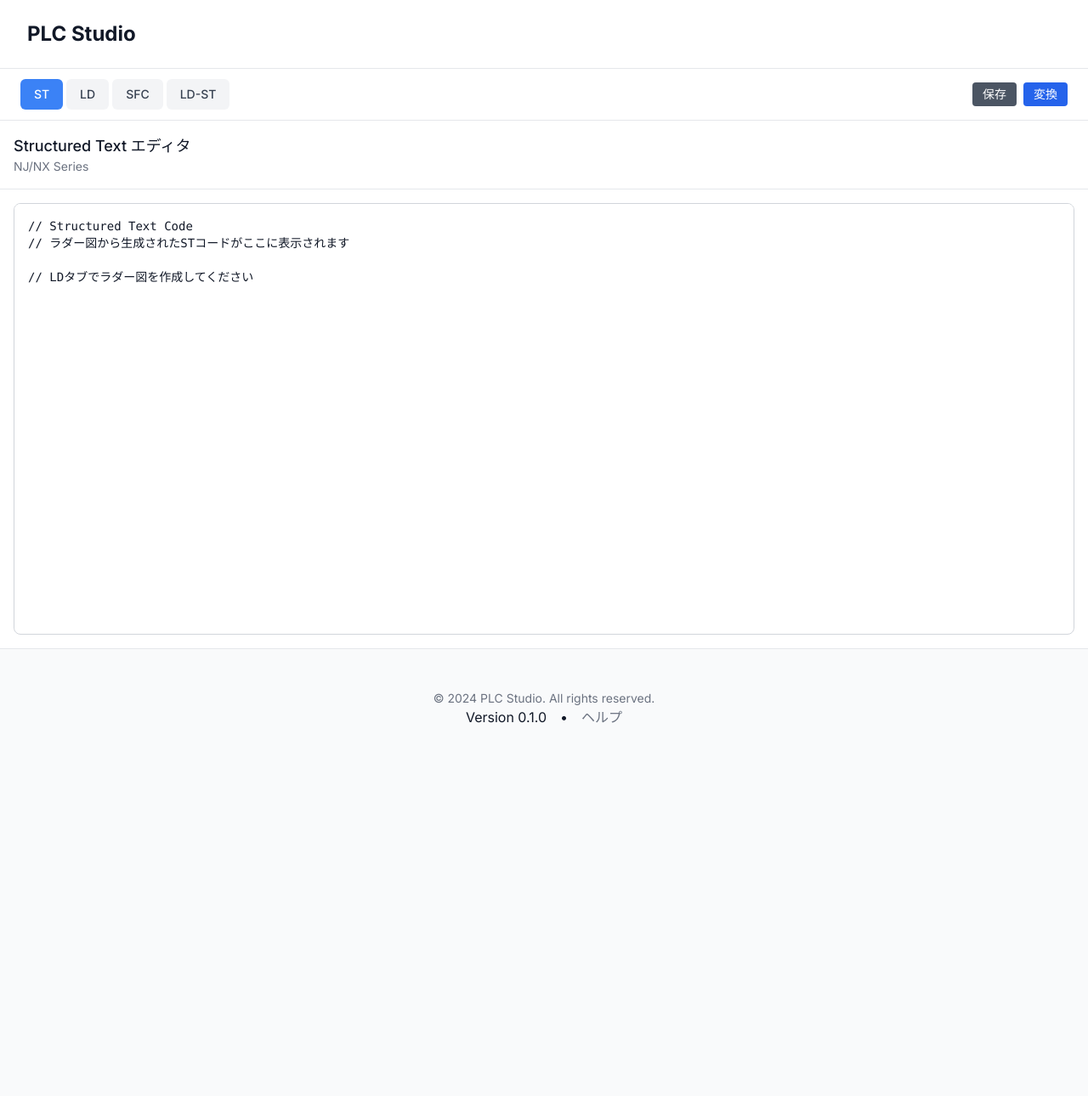
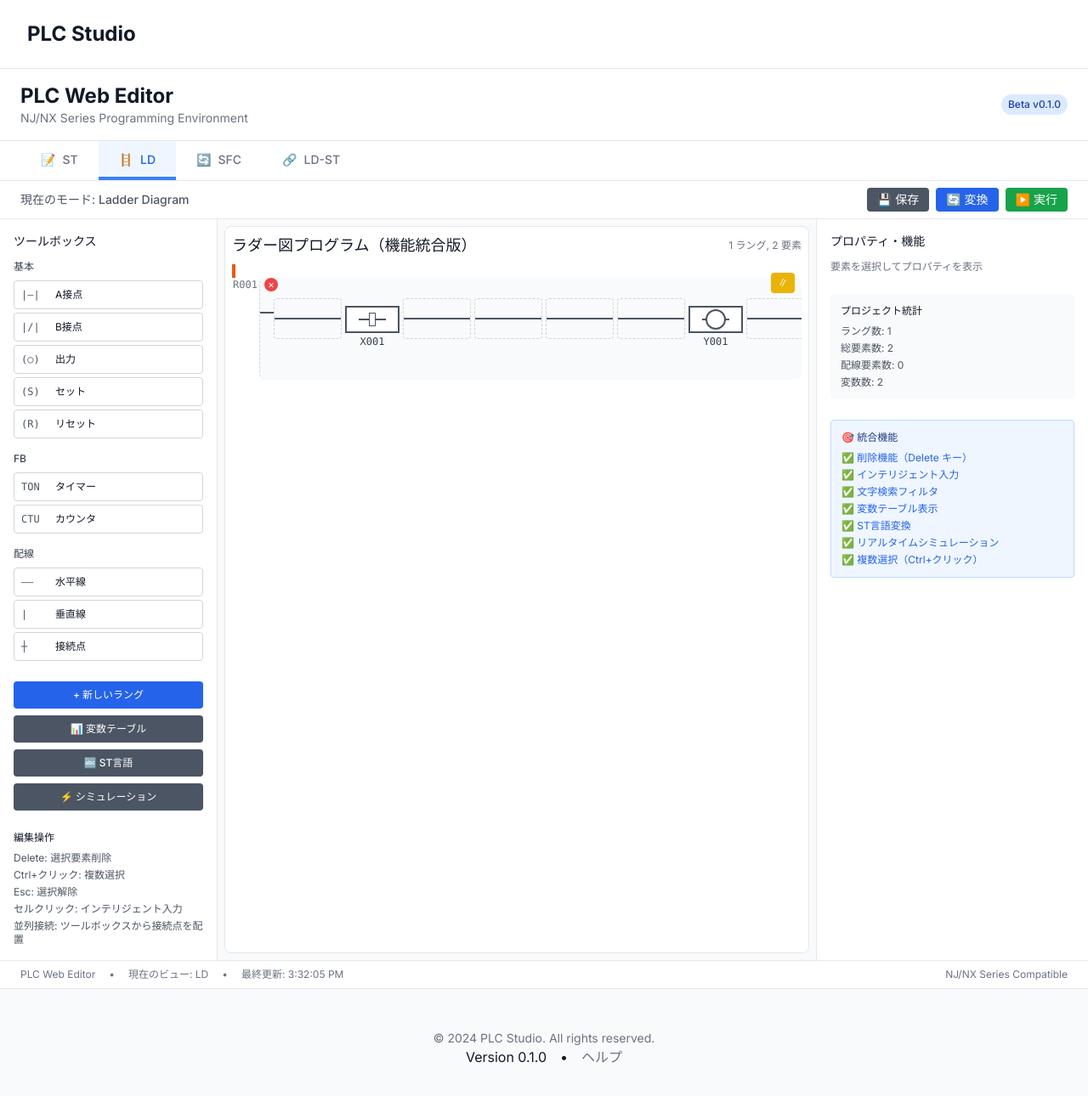
Before and after one commit to Yuga-Otake/PLCProgramming, a Next.js app: page / in a window 1280 px wide. Shown: the top 1290 px of the page at 85% size. Before the commit the page ends 904 px from the top, so only its background shows below. Built offline with nearby package versions, Linux system fonts and the light colour scheme.

Commit message:
Restore full PLC Editor functionality with proper layout and all editor views

```diff
--- a/src/widgets/plc-editor/index.tsx
+++ b/src/widgets/plc-editor/index.tsx
@@ -7,14 +7,14 @@ import { SFCEditor } from '../../features/sfc-editor/components/sfc-editor';
 import { LadderInSTEditor } from '../../features/ladder-in-st-editor/components/ladder-in-st-editor';
 
 export default function PLCEditor(): JSX.Element {
-  const [currentView, setCurrentView] = useState<PLCViewType>(PLCViewType.ST);
+  const [currentView, setCurrentView] = useState<PLCViewType>(PLCViewType.LD);
   const [generatedSTCode, setGeneratedSTCode] = useState<string>('// Structured Text Code\n// ラダー図から生成されたSTコードがここに表示されます\n\n// LDタブでラダー図を作成してください');
 
   const views = [
-    { id: PLCViewType.ST, name: 'ST', label: 'Structured Text' },
-    { id: PLCViewType.LD, name: 'LD', label: 'Ladder Diagram' },
-    { id: PLCViewType.SFC, name: 'SFC', label: 'Sequential Function Chart' },
-    { id: PLCViewType.LADDER_IN_ST, name: 'LD-ST', label: 'Ladder in ST' },
+    { id: PLCViewType.ST, name: 'ST', label: 'Structured Text', icon: '📝' },
+    { id: PLCViewType.LD, name: 'LD', label: 'Ladder Diagram', icon: '🪜' },
+    { id: PLCViewType.SFC, name: 'SFC', label: 'Sequential Function Chart', icon: '🔄' },
+    { id: PLCViewType.LADDER_IN_ST, name: 'LD-ST', label: 'Ladder in ST', icon: '🔗' },
   ];
 
   // ラダーエディタからSTコード更新を受け取る
@@ -25,20 +25,53 @@ export default function PLCEditor(): JSX.Element {
   const renderEditor = () => {
     switch (currentView) {
       case PLCViewType.LD:
-        return <LadderEditor onCodeChange={handleCodeChange} />;
+        return (
+          <div className="h-full bg-white">
+            <LadderEditor onCodeChange={handleCodeChange} />
+          </div>
+        );
       case PLCViewType.SFC:
-        return <SFCEditor onCodeChange={handleCodeChange} />;
+        return (
+          <div className="h-full bg-white">
+            <SFCEditor onCodeChange={handleCodeChange} />
+          </div>
+        );
       case PLCViewType.LADDER_IN_ST:
-        return <LadderInSTEditor onCodeChange={handleCodeChange} />;
+        return (
+          <div className="h-full bg-white">
+            <LadderInSTEditor onCodeChange={handleCodeChange} />
+          </div>
+        );
       case PLCViewType.ST:
         return (
-          <div className="h-full flex flex-col">
-            <div className="bg-white border-b border-gray-200 p-4">
+          <div className="h-full flex flex-col bg-white">
+            {/* STエディタヘッダー */}
+            <div className="bg-gray-50 border-b border-gray-200 p-4">
+              <div className="flex items-center justify-between">
+                <div>
                   <h2 className="text-lg font-medium text-gray-900">Structured Text エディタ</h2>
-              <p className="text-sm text-gray-500">NJ/NX Series</p>
+                  <p className="text-sm text-gray-500">NJ/NX Series PLCプログラミング</p>
                 </div>
+                <div className="flex items-center space-x-2">
+                  <button
+                    onClick={() => {
+                      navigator.clipboard.writeText(generatedSTCode);
+                      alert('STコードをクリップボードにコピーしました！');
+                    }}
+                    className="px-3 py-1 text-xs bg-blue-600 text-white rounded hover:bg-blue-700"
+                  >
+                    📋 コピー
+                  </button>
+                  <button className="px-3 py-1 text-xs bg-green-600 text-white rounded hover:bg-green-700">
+                    ✓ 構文チェック
+                  </button>
+                </div>
+              </div>
+            </div>
+
+            {/* STコードエディタ */}
             <div className="flex-1 p-4">
-              <div className="h-full border border-gray-300 rounded-lg overflow-hidden">
+              <div className="h-full border border-gray-300 rounded-lg overflow-hidden bg-white">
                 <textarea
                   value={generatedSTCode}
                   onChange={(e) => setGeneratedSTCode(e.target.value)}
@@ -48,26 +81,30 @@ export default function PLCEditor(): JSX.Element {
                 />
               </div>
             </div>
+
+            {/* ステータスバー */}
+            <div className="bg-gray-50 border-t border-gray-200 px-4 py-2 text-sm text-gray-600">
+              <div className="flex items-center justify-between">
+                <div className="flex items-center space-x-4">
+                  <span>行: {generatedSTCode.split('\n').length}</span>
+                  <span>文字数: {generatedSTCode.length}</span>
+                  <span className="text-green-600">● 準備完了</span>
+                </div>
+                <div>
+                  <span>ラダー図からの自動生成: {generatedSTCode.includes('Generated ST Code') ? '有効' : '手動編集'}</span>
+                </div>
+              </div>
+            </div>
           </div>
         );
       default:
         return (
-          <div className="flex h-full items-center justify-center text-gray-500">
+          <div className="flex h-full items-center justify-center text-gray-500 bg-white">
             <div className="text-center">
               <div className="mb-4">
-                <svg
-                  className="mx-auto h-12 w-12 text-gray-400"
-                  fill="none"
-                  viewBox="0 0 24 24"
-                  stroke="currentColor"
-                >
-                  <path
-                    strokeLinecap="round"
-                    strokeLinejoin="round"
-                    strokeWidth={2}
-                    d="M9 12h6m-6 4h6m2 5H7a2 2 0 01-2-2V5a2 2 0 012-2h5.586a1 1 0 01.707.293l5.414 5.414a1 1 0 01.293.707V19a2 2 0 01-2 2z"
-                  />
-                </svg>
+                <div className="mx-auto h-16 w-16 bg-gray-200 rounded-full flex items-center justify-center text-2xl">
+                  {views.find(v => v.id === currentView)?.icon || '⚙️'}
+                </div>
               </div>
               <h3 className="text-lg font-medium text-gray-900 mb-2">
                 {currentView} エディタ
@@ -76,7 +113,7 @@ export default function PLCEditor(): JSX.Element {
                 {views.find(v => v.id === currentView)?.label} 編集モード
               </p>
               <p className="text-xs text-gray-500">
-                実装準備中です。
+                実装準備中です。他のエディタをお試しください。
               </p>
             </div>
           </div>
@@ -85,39 +122,93 @@ export default function PLCEditor(): JSX.Element {
   };
 
   return (
-    <div className="h-full flex flex-col bg-white">
-      {/* Toolbar */}
-      <div className="flex items-center justify-between border-b border-gray-200 bg-white px-6 py-3">
-        <div className="flex space-x-1">
+    <div className="h-full flex flex-col bg-gray-100">
+      {/* メインヘッダー */}
+      <div className="bg-white border-b border-gray-200 shadow-sm">
+        <div className="px-6 py-4">
+          <div className="flex items-center justify-between">
+            <div>
+              <h1 className="text-2xl font-bold text-gray-900">PLC Web Editor</h1>
+              <p className="text-sm text-gray-500">NJ/NX Series Programming Environment</p>
+            </div>
+            <div className="flex items-center space-x-2">
+              <span className="px-2 py-1 bg-blue-100 text-blue-800 text-xs font-medium rounded-full">
+                Beta v0.1.0
+              </span>
+            </div>
+          </div>
+        </div>
+      </div>
+
+      {/* ナビゲーションタブ */}
+      <div className="bg-white border-b border-gray-200">
+        <div className="px-6">
+          <div className="flex space-x-0">
             {views.map((view) => (
               <button
                 key={view.id}
-              className={`px-4 py-2 text-sm font-medium rounded-md transition-colors ${
+                className={`px-6 py-3 text-sm font-medium border-b-2 transition-colors relative ${
                   currentView === view.id
-                  ? 'bg-blue-500 text-white'
-                  : 'bg-gray-100 text-gray-700 hover:bg-gray-200'
+                    ? 'border-blue-500 text-blue-600 bg-blue-50'
+                    : 'border-transparent text-gray-500 hover:text-gray-700 hover:border-gray-300'
                 }`}
                 onClick={() => setCurrentView(view.id)}
                 title={view.label}
               >
-              {view.name}
+                <div className="flex items-center space-x-2">
+                  <span>{view.icon}</span>
+                  <span>{view.name}</span>
+                </div>
+                {currentView === view.id && (
+                  <div className="absolute bottom-0 left-0 right-0 h-0.5 bg-blue-500"></div>
+                )}
               </button>
             ))}
           </div>
+        </div>
+      </div>
 
+      {/* ツールバー */}
+      <div className="bg-white border-b border-gray-200 px-6 py-2">
+        <div className="flex items-center justify-between">
+          <div className="flex items-center space-x-4">
+            <span className="text-sm text-gray-600">
+              現在のモード: <span className="font-medium">{views.find(v => v.id === currentView)?.label}</span>
+            </span>
+          </div>
           <div className="flex items-center space-x-2">
-          <button className="px-3 py-1 text-sm bg-gray-600 text-white rounded hover:bg-gray-700">
-            保存
+            <button className="px-3 py-1 text-sm bg-gray-600 text-white rounded hover:bg-gray-700 transition-colors">
+              💾 保存
             </button>
-          <button className="px-3 py-1 text-sm bg-blue-600 text-white rounded hover:bg-blue-700">
-            変換
+            <button className="px-3 py-1 text-sm bg-blue-600 text-white rounded hover:bg-blue-700 transition-colors">
+              🔄 変換
+            </button>
+            <button className="px-3 py-1 text-sm bg-green-600 text-white rounded hover:bg-green-700 transition-colors">
+              ▶️ 実行
             </button>
           </div>
         </div>
+      </div>
 
-      {/* Editor Pane */}
+      {/* メインエディタエリア */}
       <div className="flex-1 overflow-hidden">
         {renderEditor()}
+      </div>
+
+      {/* フッター */}
+      <div className="bg-white border-t border-gray-200 px-6 py-2">
+        <div className="flex items-center justify-between text-xs text-gray-500">
+          <div className="flex items-center space-x-4">
+            <span>PLC Web Editor</span>
+            <span>•</span>
+            <span>現在のビュー: {currentView}</span>
+            <span>•</span>
+            <span>最終更新: {new Date().toLocaleTimeString()}</span>
+          </div>
+          <div>
+            <span>NJ/NX Series Compatible</span>
+          </div>
+        </div>
       </div>
     </div>
   );
```
Lines whose indentation alone changed are shown as unchanged.
